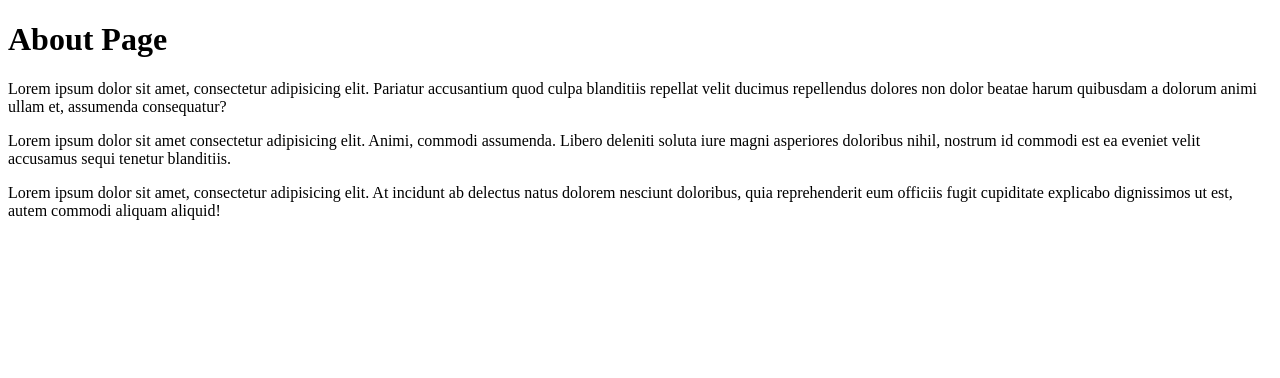
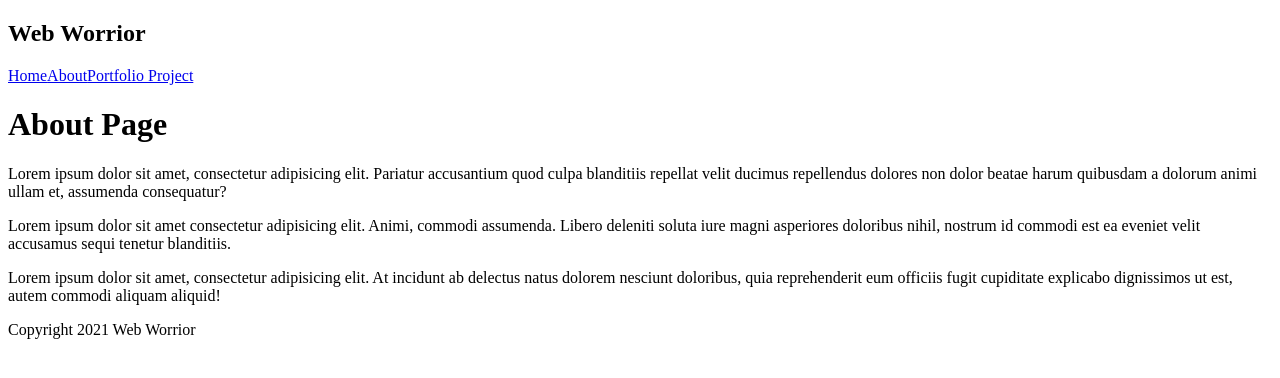
Before and after one commit to rucpata/gatsby-first-steps, a Gatsby site: page /about in a window 1280 px wide. Built offline with nearby package versions, Linux system fonts and the light colour scheme; Gatsby itself is replaced by a stand-in of ours.

Commit message:
layout component

```diff
--- /dev/null
+++ b/src/components/Layout.js
@@ -0,0 +1,16 @@
+import React from 'react'
+import Navbar from './Navbar'
+
+export default function Layout({ children }) {
+    return (
+        <div className='layout'>
+            <Navbar />
+            <div className="content">
+                {children}
+            </div>
+            <footer>
+                <p>Copyright 2021 Web Worrior</p>
+            </footer>
+        </div>
+    )
+}
--- a/src/pages/about.js
+++ b/src/pages/about.js
@@ -1,12 +1,16 @@
 import React from 'react'
+import Layout from '../components/Layout'
 
 export default function About() {
     return (
+        <Layout>
             <div>
                 <h1>About Page</h1>
                 <p>Lorem ipsum dolor sit amet, consectetur adipisicing elit. Pariatur accusantium quod culpa blanditiis repellat velit ducimus repellendus dolores non dolor beatae harum quibusdam a dolorum animi ullam et, assumenda consequatur?</p>
                 <p>Lorem ipsum dolor sit amet consectetur adipisicing elit. Animi, commodi assumenda. Libero deleniti soluta iure magni asperiores doloribus nihil, nostrum id commodi est ea eveniet velit accusamus sequi tenetur blanditiis.</p>
                 <p>Lorem ipsum dolor sit amet, consectetur adipisicing elit. At incidunt ab delectus natus dolorem nesciunt doloribus, quia reprehenderit eum officiis fugit cupiditate explicabo dignissimos ut est, autem commodi aliquam aliquid!</p>
             </div>
+
+        </Layout>
     )
 }
--- a/src/pages/index.js
+++ b/src/pages/index.js
@@ -1,15 +1,17 @@
 import React from "react"
 import Navbar from "../components/Navbar"
+import Layout from "../components/Layout"
 
 export default function Home() {
   return (
+    <Layout>
       <section>
-      <Navbar/>
         <div>
           <h2>Design</h2>
           <h3>Develop & Deploy</h3>
           <p>UX designer & web developer based in Poland/</p>
         </div>
       </section>
+    </Layout>
   )
 }
```
Also changed, not shown: src/pages/projects/index.js (+7 -4 lines). Lines whose indentation alone changed are shown as unchanged.
